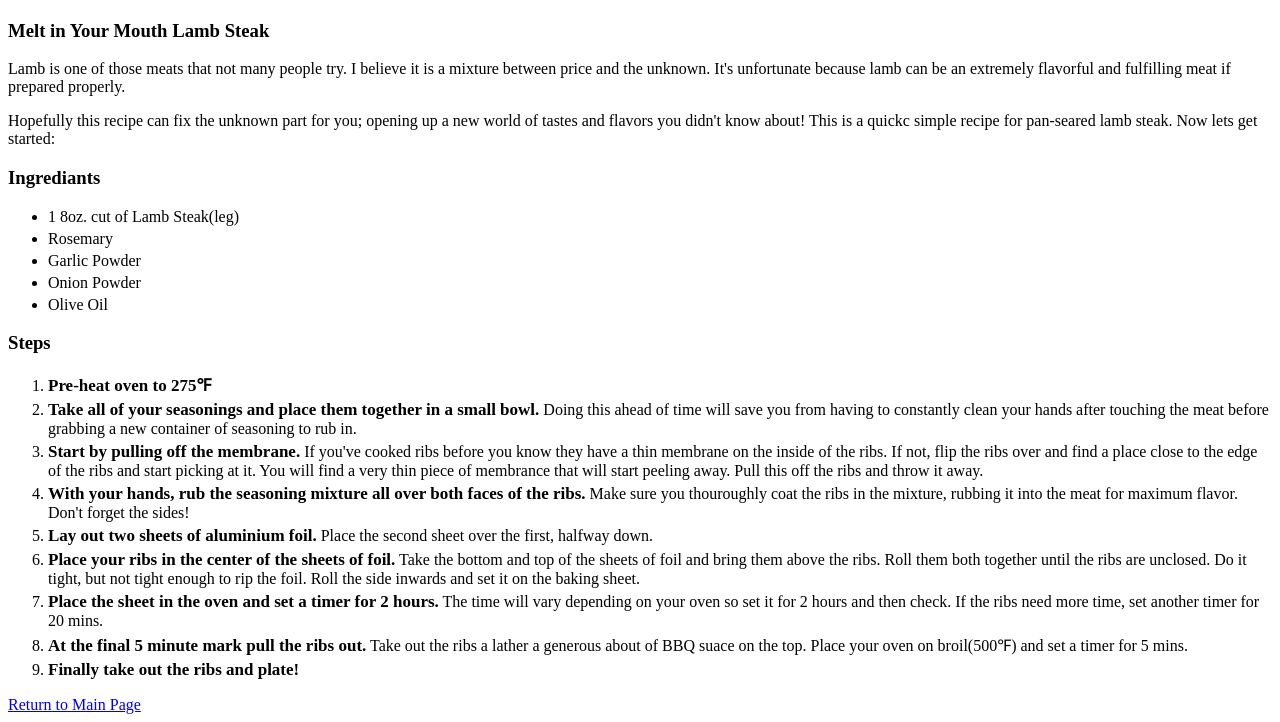
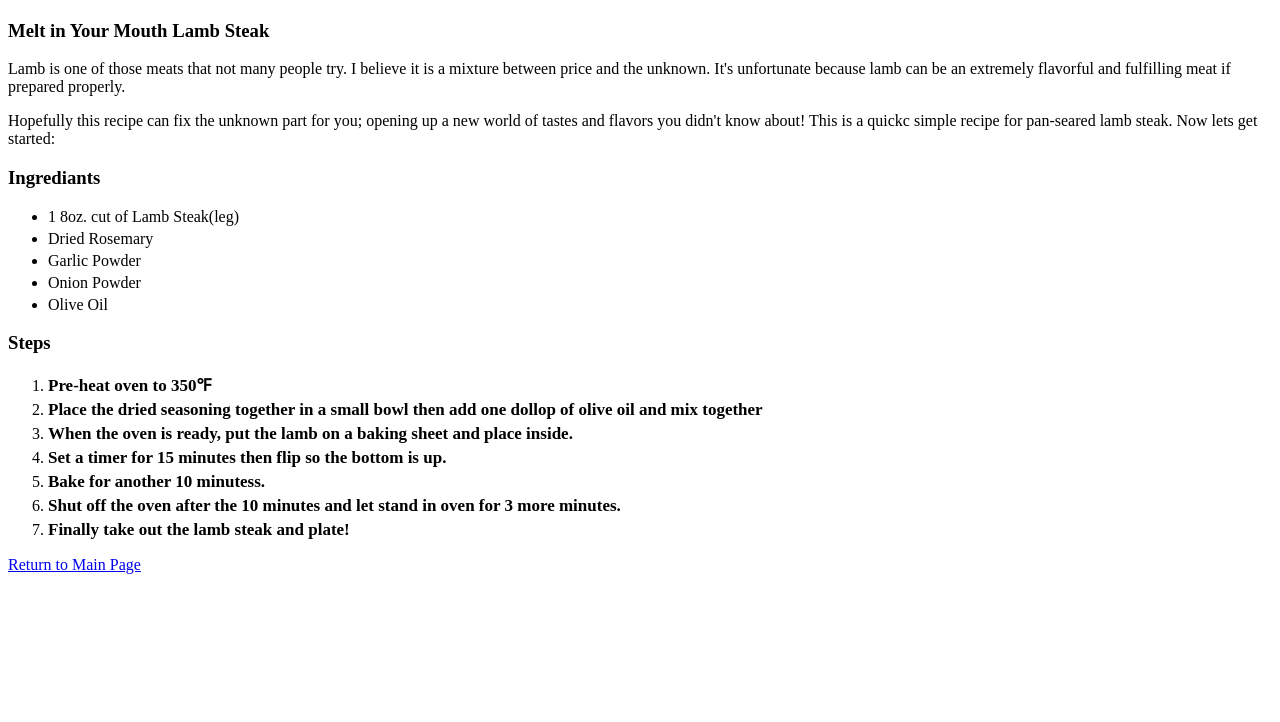
Before and after one commit to SilintN/odin-recipes, a plain HTML site: page lambSteak.html in a window 1280 px wide. Shown: the part 483-1205 px from the top of the page. After the commit the page ends 1065 px from the top, so only its background shows below. Drawn offline with Linux system fonts and the light colour scheme.

Commit message:
Finish 3rd recipe

```diff
--- a/lambSteak.html
+++ b/lambSteak.html
@@ -33,7 +33,7 @@
     <h3>Ingrediants</h3>
     <ul>
       <li>1 8oz. cut of Lamb Steak(leg)</li>
-      <li>Rosemary</li>
+      <li>Dried Rosemary</li>
       <li>Garlic Powder</li>
       <li>Onion Powder</li>
       <li>Olive Oil</li>
@@ -41,57 +41,35 @@
     <h3>Steps</h3>
     <ol>
       <li>
-        <strong>Pre-heat oven to 275&#8457;</strong>
+        <strong>Pre-heat oven to 350&#8457;</strong>
       </li>
       <li>
         <strong
-          >Take all of your seasonings and place them together in a small
-          bowl.</strong
+          >Place the dried seasoning together in a small bowl then add one
+          dollop of olive oil and mix together</strong
         >
-        Doing this ahead of time will save you from having to constantly clean
-        your hands after touching the meat before grabbing a new container of
-        seasoning to rub in.
-      </li>
-      <li>
-        <strong>Start by pulling off the membrane.</strong>
-        If you've cooked ribs before you know they have a thin membrane on the
-        inside of the ribs. If not, flip the ribs over and find a place close to
-        the edge of the ribs and start picking at it. You will find a very thin
-        piece of membrance that will start peeling away. Pull this off the ribs
-        and throw it away.
       </li>
       <li>
         <strong
-          >With your hands, rub the seasoning mixture all over both faces of the
-          ribs.</strong
+          >When the oven is ready, put the lamb on a baking sheet and place
+          inside.</strong
         >
-        Make sure you thouroughly coat the ribs in the mixture, rubbing it into
-        the meat for maximum flavor. Don't forget the sides!
-      </li>
-      <li>
-        <strong>Lay out two sheets of aluminium foil.</strong> Place the second
-        sheet over the first, halfway down.
-      </li>
-      <li>
-        <strong>Place your ribs in the center of the sheets of foil.</strong>
-        Take the bottom and top of the sheets of foil and bring them above the
-        ribs. Roll them both together until the ribs are unclosed. Do it tight,
-        but not tight enough to rip the foil. Roll the side inwards and set it
-        on the baking sheet.
       </li>
       <li>
         <strong
-          >Place the sheet in the oven and set a timer for 2 hours.</strong
+          >Set a timer for 15 minutes then flip so the bottom is up.</strong
         >
-        The time will vary depending on your oven so set it for 2 hours and then
-        check. If the ribs need more time, set another timer for 20 mins.
       </li>
       <li>
-        <strong>At the final 5 minute mark pull the ribs out.</strong> Take out
-        the ribs a lather a generous about of BBQ suace on the top. Place your
-        oven on broil(500&#8457;) and set a timer for 5 mins.
+        <strong>Bake for another 10 minutess.</strong>
       </li>
-      <li><strong>Finally take out the ribs and plate!</strong></li>
+      <li>
+        <strong
+          >Shut off the oven after the 10 minutes and let stand in oven for 3
+          more minutes.</strong
+        >
+      </li>
+      <li><strong>Finally take out the lamb steak and plate!</strong></li>
     </ol>
     <a href="index.html">Return to Main Page</a>
   </body>
```
